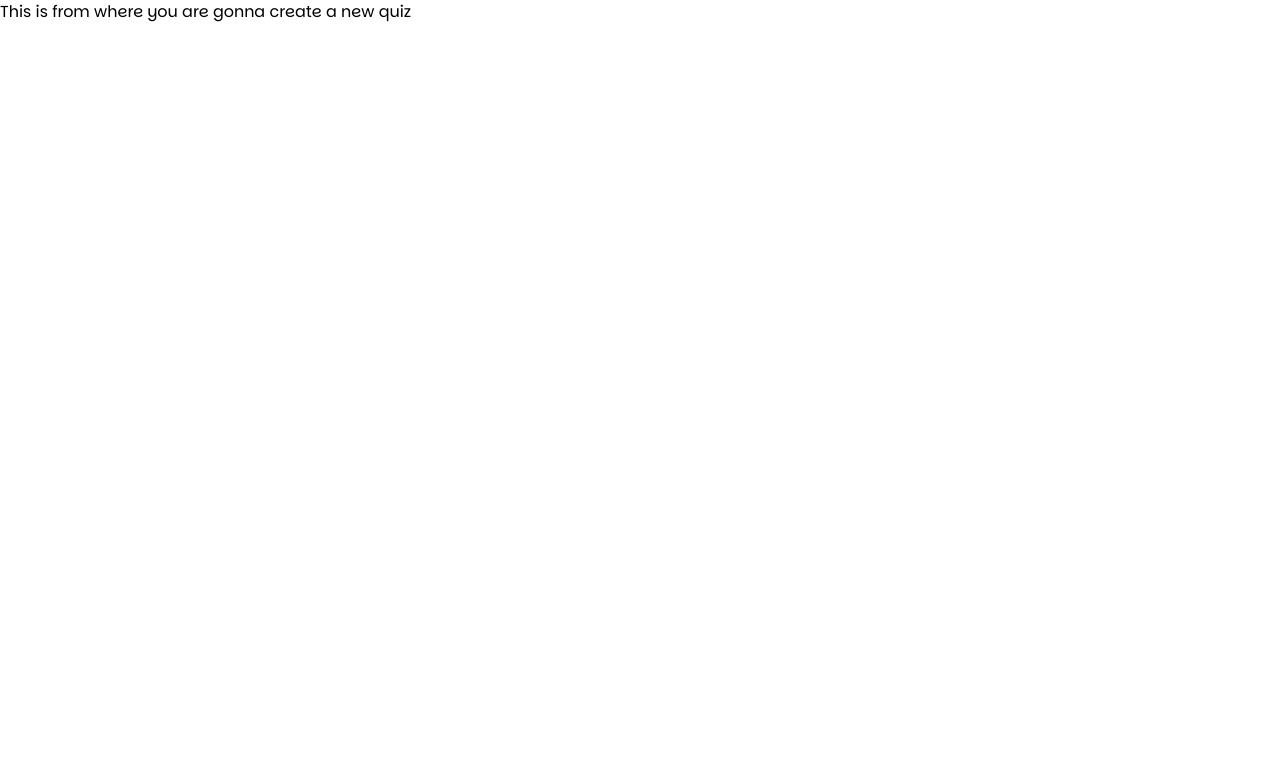
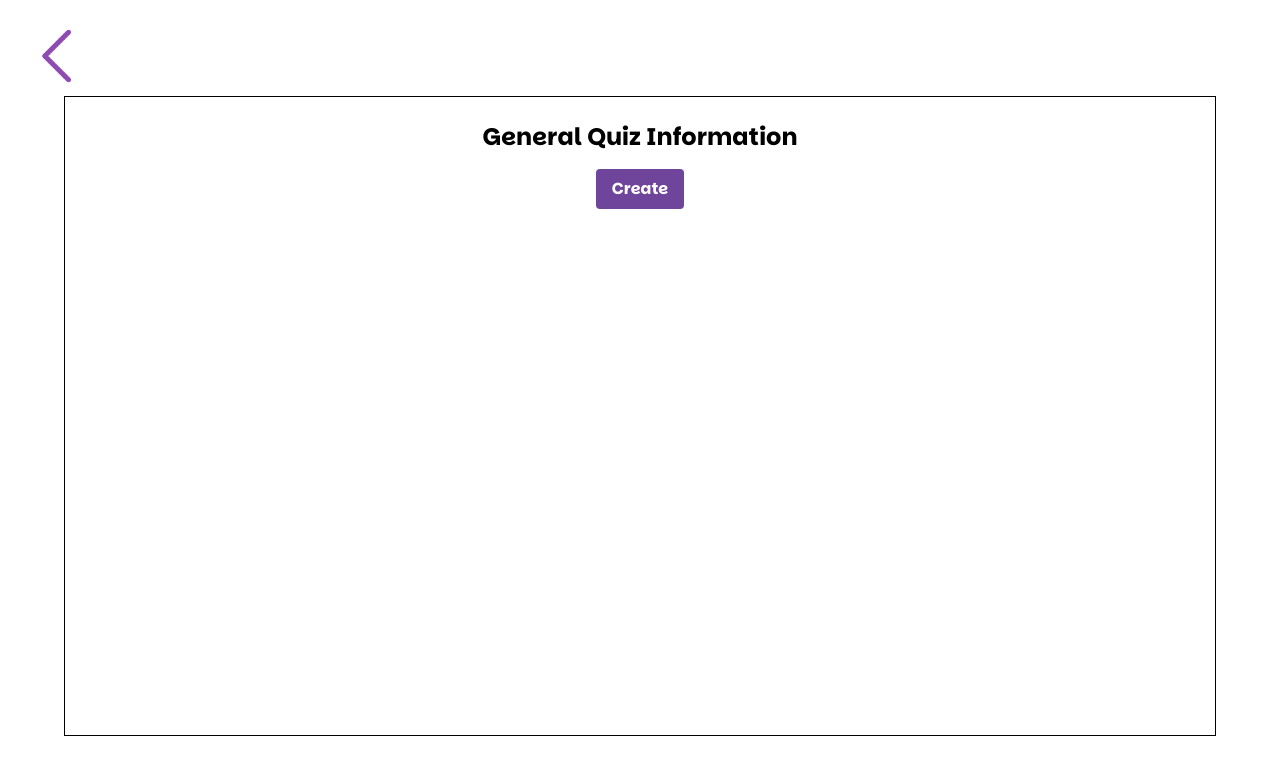
Before and after one commit to khadkaankit85/QuizHub, a Next.js app: page /dashboard/create in a window 1280 px wide. Shown: the top 774 px of the page. Built offline with nearby package versions, Linux system fonts and the light colour scheme.

Commit message:
working on create a new quiz page

```diff
--- a/src/app/(pages)/dashboard/(main)/create/page.tsx
+++ b/src/app/(pages)/dashboard/(main)/create/page.tsx
@@ -1,5 +1,48 @@
+"use client";
+import Image from "next/image";
+
+function handleBack() {
+  const response = confirm("Discard everything and go back?");
+  if (response) {
+    history.back();
+  }
+}
+
 const page = () => {
-  return <div>This is from where you are gonna create a new quiz</div>;
+  return (
+    <div>
+      <nav className=" h-24 w-full p-6 ">
+        <button
+          onClick={handleBack}
+          className="absolute top-4 left-4 h-20 w-20 hover:bg-[#f2f2f2] transition-all duration-200 rounded-full flex justify-center items-center"
+        >
+          <Image src="/images/backbutton.png" alt="" width={60} height={60} />
+        </button>
+      </nav>
+
+      <form
+        method="POST"
+        action="/api/createquiz"
+        className="border border-current flex flex-col gap-4 items-center  h-[80vh] min-h-fit w-[90%] mx-auto"
+      >
+        <div className="pt-6">
+          <h4 className="text-2xl font-bold text-black text-center">
+            General Quiz Information
+          </h4>
+        </div>
+
+        <div>
+          <button
+            type="button"
+            className="bg-[#6F459B] hover:bg-[#5c1982] transition-all duration-300 text-white font-bold py-2 px-4 rounded "
+          >
+            {" "}
+            Create
+          </button>
+        </div>
+      </form>
+    </div>
+  );
 };
 
 export default page;
```
Also changed, not shown: public/images/backbutton.png (added).
